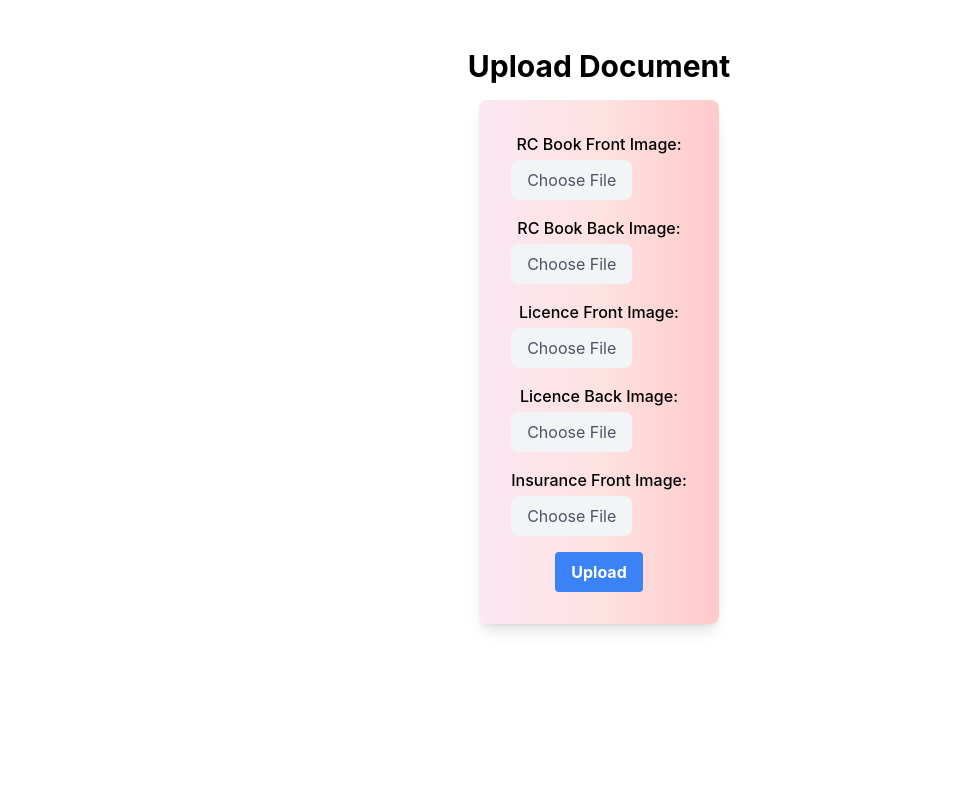
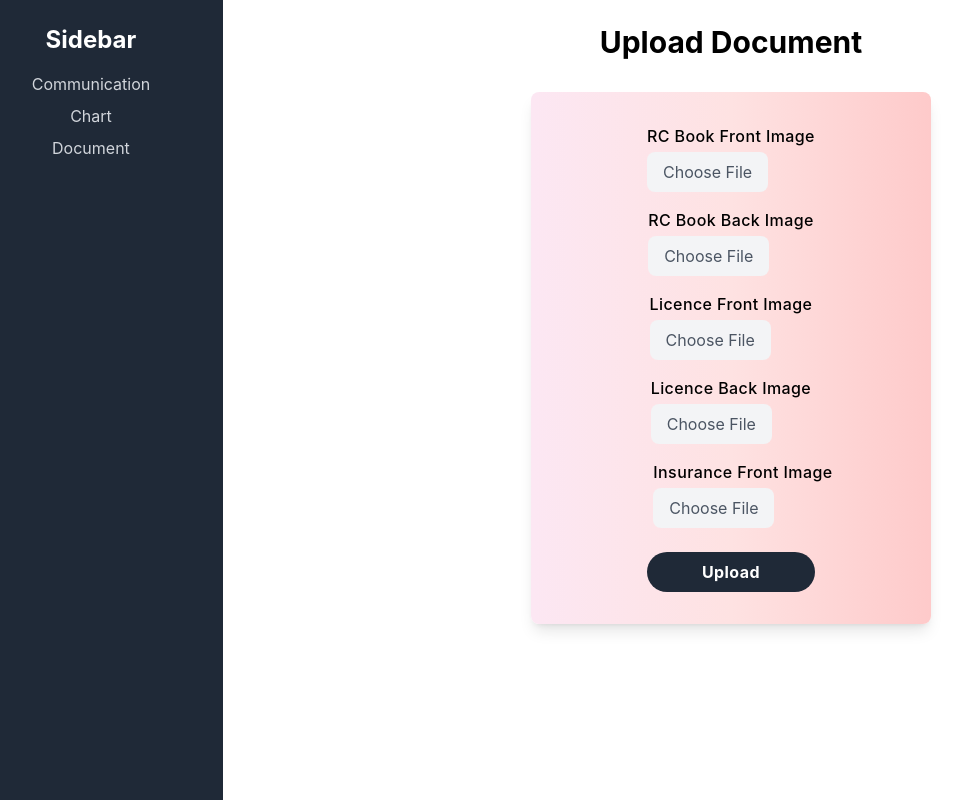
Before and after one commit to Mr-Kavikumar/carbon-offset-integration, a React (Create React App) app: page /uploadpage in a window 1280 px wide. Shown: the whole page, without its empty margins (41-1003 px from the left). Built offline with nearby package versions, Linux system fonts and the light colour scheme.

Commit message:
Refactor : UploadPage  UI

```diff
--- a/src/Component/UploadPage/index.js
+++ b/src/Component/UploadPage/index.js
@@ -1,5 +1,6 @@
 import React, { useState } from 'react';
 import axios from 'axios';
+import Dashboard from '../DashboardPage';
 
 export function UploadPage() {
   const [rcbookfrontImage, setRcbookfrontImage] = useState(null);
@@ -52,50 +53,53 @@ export function UploadPage() {
   };
 
   return (
-    <div >
-    <div className="container h-full mx-auto mt-12 flex justify-center items-center flex-col">
-      <h2 className="text-3xl font-bold mb-4 text-center">Upload Document</h2>
+    <div className='flex'>
+      <Dashboard/>
+
+    <div className="container  mt-4 ">
+      <h2 className="text-3xl font-bold mb-8 mt-2">Upload Document</h2>
       {/* <h3 className="text-2xl font-semibold mb-2 text-center">Select Your Images (PNG or JPEG)</h3> */}
-      <form onSubmit={handleSubmit} encType="multipart/form-data" className="bg-opacity-25 bg-gradient-to-r from-pink-100 via-red-100 to-red-200 p-8 rounded-lg shadow-lg">
+      <form onSubmit={handleSubmit} encType="multipart/form-data" className="flex justify-center items-center flex-col container bg-opacity-25 bg-gradient-to-r from-pink-100 via-red-100 to-red-200 p-8 rounded-lg shadow-lg" style={{ maxWidth: '400px', margin: '0 auto' }} >
         <div className="mb-4">
-          <label htmlFor="rcbookfrontImage" className="block font-medium">RC Book Front Image:</label>
+          <label htmlFor="rcbookfrontImage" className="block font-medium tracking-wide">RC Book Front Image</label>
           <div className="mt-1 flex items-center">
             <label htmlFor="rcbookfrontImage" className="cursor-pointer bg-gray-100 py-2 px-4 rounded-lg text-gray-600 hover:bg-gray-200">Choose File</label>
             <input type="file" id="rcbookfrontImage" name="rcbookfrontImage" accept="image/png, image/jpeg" onChange={handleRcbookfrontImageChange} className="hidden"/>
           </div>
         </div>
-        <div className="mb-4">
-          <label htmlFor="rcbookbackImage" className="block font-medium">RC Book Back Image:</label>
+        <div className="mb-4 ">
+          <label htmlFor="rcbookbackImage" className="block font-medium tracking-wide">RC Book Back Image</label>
           <div className="mt-1 flex items-center">
             <label htmlFor="rcbookbackImage" className="cursor-pointer bg-gray-100 py-2 px-4 rounded-lg text-gray-600 hover:bg-gray-200">Choose File</label>
             <input type="file" id="rcbookbackImage" name="rcbookbackImage" accept="image/png, image/jpeg" onChange={handleRcbookbackImageChange} className="hidden"/>
           </div>
         </div>
         <div className="mb-4">
-          <label htmlFor="licencefrontImage" className="block font-medium">Licence Front Image:</label>
+          <label htmlFor="licencefrontImage" className="block font-medium tracking-wide">Licence Front Image</label>
           <div className="mt-1 flex items-center">
             <label htmlFor="licencefrontImage" className="cursor-pointer bg-gray-100 py-2 px-4 rounded-lg text-gray-600 hover:bg-gray-200">Choose File</label>
             <input type="file" id="licencefrontImage" name="licencefrontImage" accept="image/png, image/jpeg" onChange={handleLicencefrontImageChange} className="hidden"/>
           </div>
         </div>
         <div className="mb-4">
-          <label htmlFor="licencebackImage" className="block font-medium">Licence Back Image:</label>
+          <label htmlFor="licencebackImage" className="block font-medium tracking-wide">Licence Back Image</label>
           <div className="mt-1 flex items-center">
             <label htmlFor="licencebackImage" className="cursor-pointer bg-gray-100 py-2 px-4 rounded-lg text-gray-600 hover:bg-gray-200">Choose File</label>
             <input type="file" id="licencebackImage" name="licencebackImage" accept="image/png, image/jpeg" onChange={handleLicencebackImageChange} className="hidden"/>
           </div>
         </div>
-        <div className="mb-4">
-          <label htmlFor="insurancefrontImage" className="block font-medium">Insurance Front Image:</label>
+        <div className="mb-4 ml-6">
+          <label htmlFor="insurancefrontImage" className="block font-medium tracking-wide">Insurance Front Image</label>
           <div className="mt-1 flex items-center">
             <label htmlFor="insurancefrontImage" className="cursor-pointer bg-gray-100 py-2 px-4 rounded-lg text-gray-600 hover:bg-gray-200">Choose File</label>
             <input type="file" id="insurancefrontImage" name="insurancefrontImage" accept="image/png, image/jpeg" onChange={handleInsurancefrontImageChange} className="hidden"/>
           </div>
         </div>
-        <button type="submit" className="bg-blue-500 hover:bg-blue-700 text-white font-bold py-2 px-4 rounded">Upload</button>
+        <button type="submit" className="bg-gray-800 hover:bg-gray-600 text-white font-bold py-2 px-2 mt-2 rounded-full tracking-wide w-1/2">Upload</button>
       </form>
     </div>
     </div>
+
   );
 }
 
```
